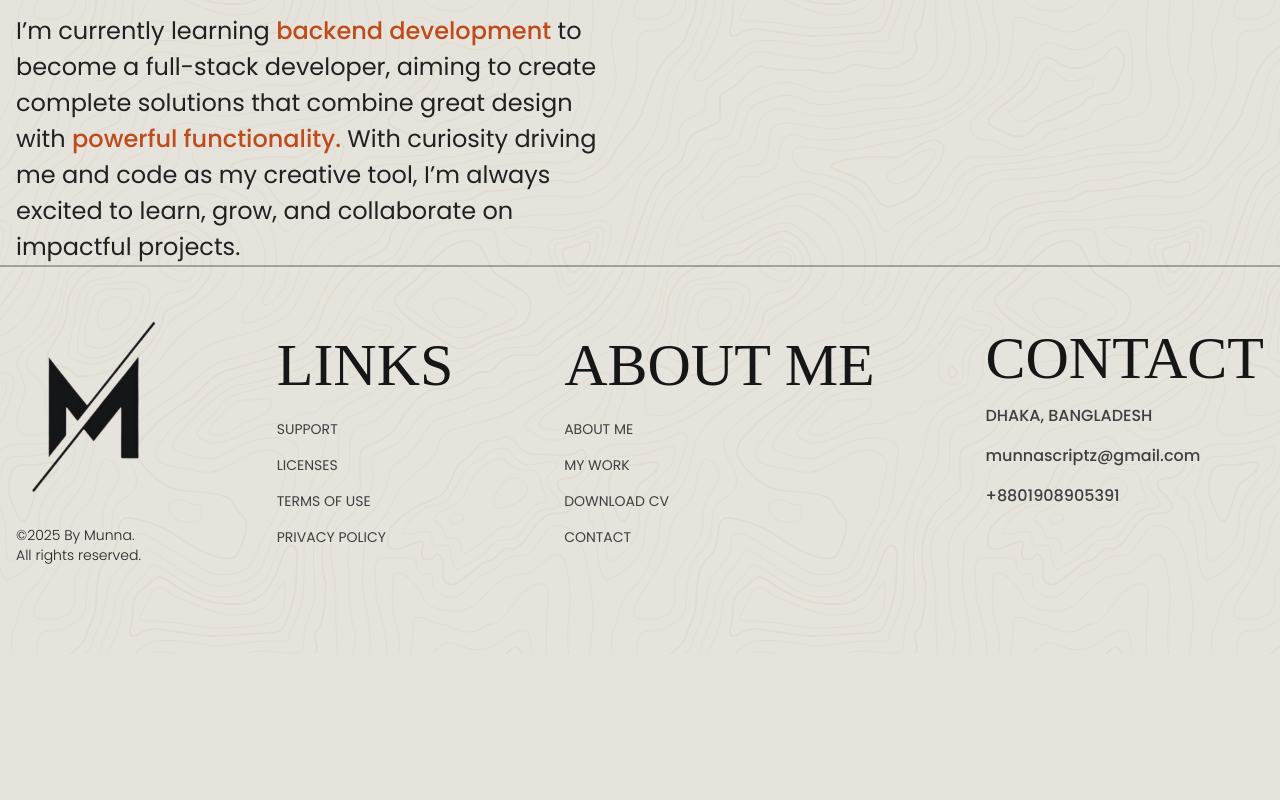
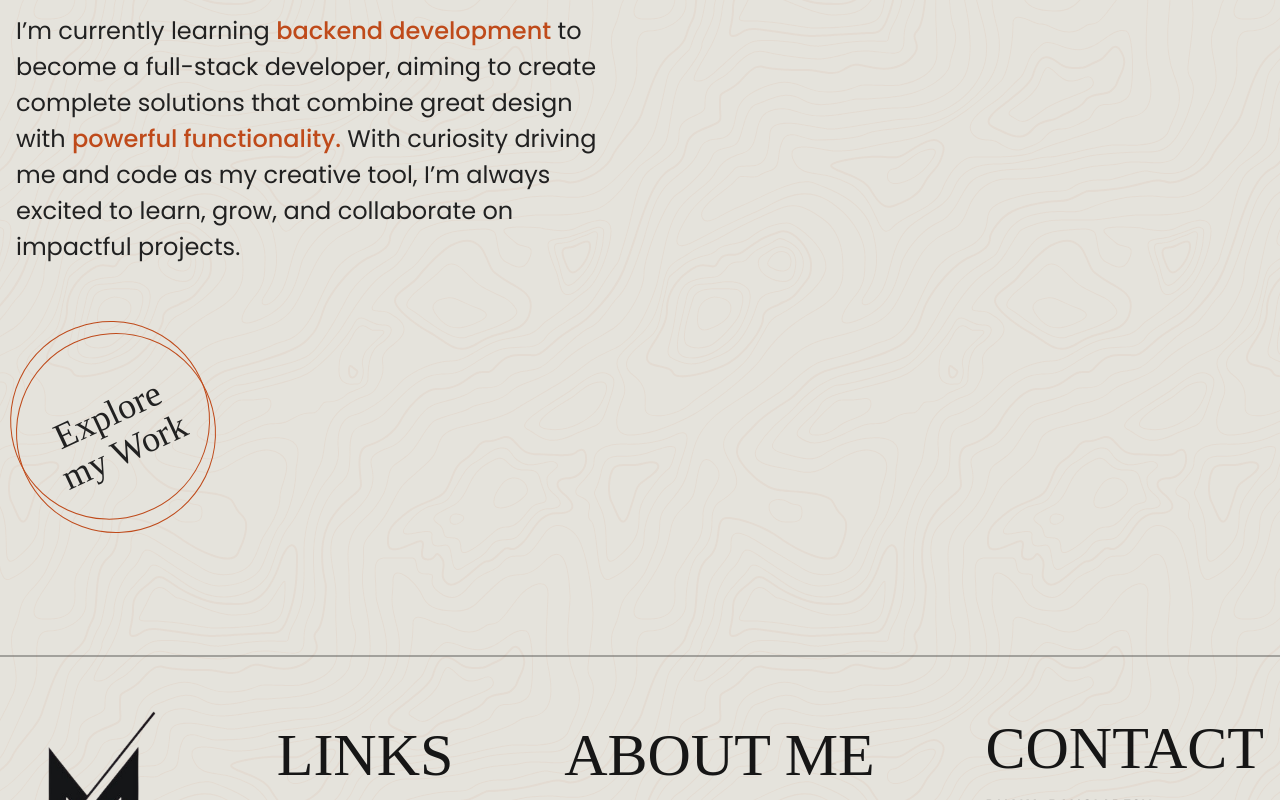
Before and after one commit to Munna-Scriptz/Portfolio, a React (Vite) app: page /about in a window 1280 px wide. Shown: the part 588-1388 px from the top of the page. Before the commit the page ends 1242 px from the top, so only its background shows below. Built offline with nearby package versions, Linux system fonts and the light colour scheme; a web font is replaced by a local one.

Commit message:
Explore my Work Big Button added

```diff
--- a/src/components/About Me/AboutText.jsx
+++ b/src/components/About Me/AboutText.jsx
@@ -1,4 +1,6 @@
 import React from 'react'
+import { Link } from 'react-router'
+import Magnet from '../common/Magnet'
 
 const AboutText = () => {
   return (
@@ -10,6 +12,13 @@ const AboutText = () => {
                     <h2 className='text-6xl text-Primary font-soldier'>Hello!</h2>
                     <p className='text-2xl text-second font-poppins font-normal leading-[150%]'>I’m <span className='text-coffee font-medium'>Munna,</span> a passionate <span className='text-coffee font-medium'>frontend developer</span> with a strong focus on building modern, responsive, and visually engaging web applications. I enjoy turning ideas into digital <span className='text-coffee font-medium'>experiences</span> that not only look good but also feel intuitive and smooth to use. My core strengths lie in writing efficient code, and keeping designs user-centered.</p>
                     <p className='text-2xl text-second font-poppins font-normal leading-[150%]'>I’m currently learning <span className='text-coffee font-medium'>backend development</span> to become a full-stack developer, aiming to create complete solutions that combine great design with <span className='text-coffee font-medium'>powerful functionality.</span> With curiosity driving me and code as my creative tool, I’m always excited to learn, grow, and collaborate on impactful projects.</p>
+                    {/* -----------Explore Work----------- */}
+                    <Magnet padding={5} magnetStrength={20}>
+                        <Link to={'/'} className='hover-brown relative w-[200px] h-[200px] rounded-full border-1 border-coffee mt-10 flex items-center justify-center rotate-[-25deg] cursor-pointer hover:rotate-0 hover:bg-coffee duration-[.3s] group'>
+                            <span className='absolute top-[-15px] left-0 w-full h-[200px] rotate-[-85deg] group-hover:rotate-0 group-hover:top-0 duration-[.3s] rounded-full border-1 border-coffee'></span>
+                            <p className='text-4xl text-second text-center font-soldier group-hover:text-brand duration-[.3s]'>Explore <br /> my Work</p>
+                        </Link>
+                    </Magnet>
                 </div>
             </div>
         </div>
--- a/src/pages/About.jsx
+++ b/src/pages/About.jsx
@@ -6,7 +6,7 @@ const About = () => {
 
   return (
     <>
-    <section className='mt-[122px]'>
+    <section className='my-[122px]'>
       <AboutText/>
     </section>
     </>
```
